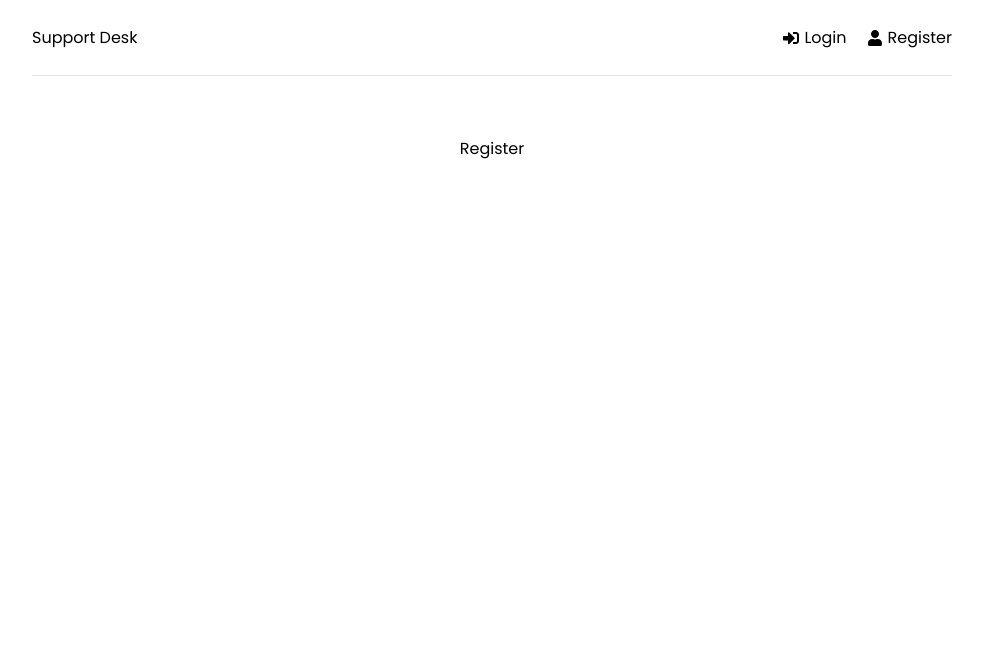
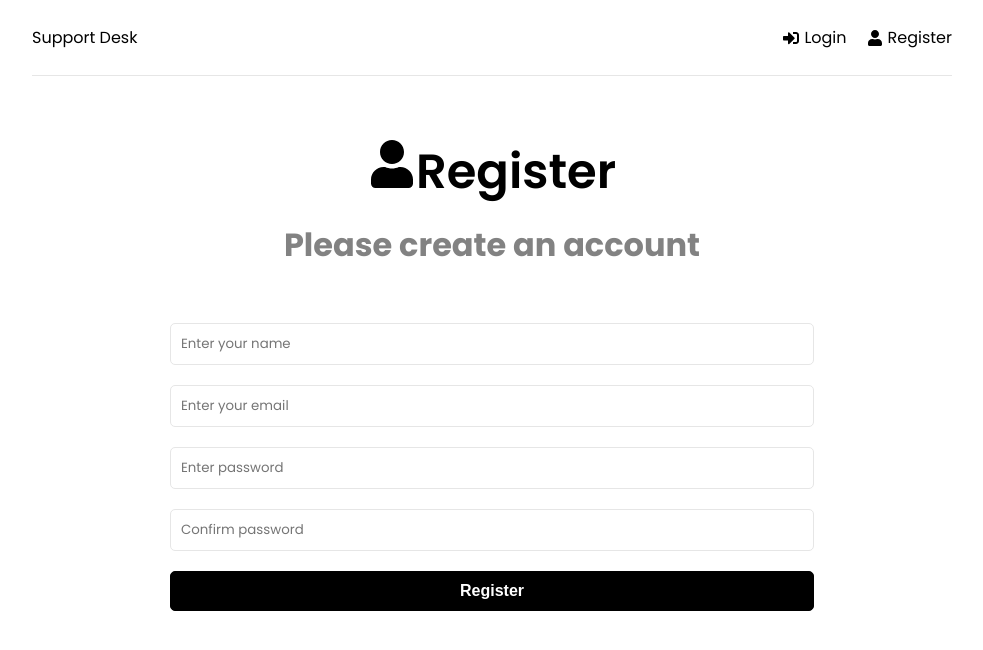
Before and after one commit to vsredshift/support-desk, a React (Vite) app in the folder frontend/: page /register in a window 1280 px wide. Shown: the top 650 px of the page, without its empty margins (148-1131 px from the left). Built offline with nearby package versions, Linux system fonts and the light colour scheme.

Commit message:
add home, login and register ui

```diff
--- a/frontend/src/App.jsx
+++ b/frontend/src/App.jsx
@@ -1,4 +1,6 @@
 import { BrowserRouter as Router, Routes, Route } from "react-router-dom";
+import {ToastContainer} from "react-toastify";
+import "react-toastify/ReactToastify.css";
 import Header from "./components/Header";
 import Home from "./pages/Home";
 import Login from "./pages/Login";
@@ -17,6 +19,7 @@
           </Routes>
         </div>
       </Router>
+      <ToastContainer />
     </>
   );
 }
--- a/frontend/src/pages/Home.jsx
+++ b/frontend/src/pages/Home.jsx
@@ -1,9 +1,23 @@
-import React from 'react'
+import { FaQuestionCircle, FaTicketAlt } from "react-icons/fa";
+import { Link } from "react-router-dom";
 
 function Home() {
   return (
-    <div>Home</div>
-  )
+    <>
+      <section className="heading">
+        <h1>What do you need help with?</h1>
+        <p>Please choose an option from below</p>
+      </section>
+
+      <Link to="/new-ticket" className="btn btn-reverse btn-block">
+        <FaQuestionCircle /> Create New ticket
+      </Link>
+
+      <Link to="/tickets" className="btn btn-block">
+        <FaTicketAlt /> View my tickets
+      </Link>
+    </>
+  );
 }
 
-export default Home
+export default Home;
--- a/frontend/src/pages/Login.jsx
+++ b/frontend/src/pages/Login.jsx
@@ -1,9 +1,69 @@
-import React from 'react'
+import { useState } from "react";
+import { FaSignInAlt } from "react-icons/fa";
+import { toast } from "react-toastify";
 
 function Login() {
+  const [formData, setFormData] = useState({
+    email: "",
+    password: "",
+  });
+
+  const { email, password } = formData;
+
+  const onSubmit = (e) => {
+    e.preventDefault();
+  };
+
+  const onChange = (e) => {
+    setFormData((prevState) => ({
+      ...prevState,
+      [e.target.name]: e.target.value,
+    }));
+  };
+
   return (
-    <div>Login</div>
-  )
+    <>
+      <section className="heading">
+        <h1>
+          <FaSignInAlt />
+          Login
+        </h1>
+        <p>Please login to get support</p>
+      </section>
+
+      <section className="form">
+        <form onSubmit={onSubmit}>
+          <div className="form-group">
+            <input
+              type="email"
+              name="email"
+              id="email"
+              className="form-control"
+              value={email}
+              placeholder="Enter your email"
+              onChange={onChange}
+              required
+            />
+          </div>
+          <div className="form-group">
+            <input
+              type="password"
+              name="password"
+              id="password"
+              className="form-control"
+              value={password}
+              placeholder="Enter password"
+              onChange={onChange}
+              required
+            />
+          </div>
+          <div className="form-group">
+            <button className="btn btn-block">Login</button>
+          </div>
+        </form>
+      </section>
+    </>
+  );
 }
 
-export default Login
+export default Login;
--- a/frontend/src/pages/Register.jsx
+++ b/frontend/src/pages/Register.jsx
@@ -1,9 +1,97 @@
-import React from 'react'
+import { useState } from "react";
+import { FaUser } from "react-icons/fa";
+import { toast } from "react-toastify";
 
 function Register() {
+  const [formData, setFormData] = useState({
+    name: "",
+    email: "",
+    password: "",
+    password2: "",
+  });
+
+  const { name, email, password, password2 } = formData;
+
+  const onSubmit = (e) => {
+    e.preventDefault();
+
+    if (password !== password2) toast.error("Passwords do not match");
+  };
+
+  const onChange = (e) => {
+    setFormData((prevState) => ({
+      ...prevState,
+      [e.target.name]: e.target.value,
+    }));
+  };
+
   return (
-    <div>Register</div>
-  )
+    <>
+      <section className="heading">
+        <h1>
+          <FaUser />
+          Register
+        </h1>
+        <p>Please create an account</p>
+      </section>
+
+      <section className="form">
+        <form onSubmit={onSubmit}>
+          <div className="form-group">
+            <input
+              type="text"
+              name="name"
+              id="name"
+              className="form-control"
+              value={name}
+              placeholder="Enter your name"
+              onChange={onChange}
+              required
+            />
+          </div>
+          <div className="form-group">
+            <input
+              type="email"
+              name="email"
+              id="email"
+              className="form-control"
+              value={email}
+              placeholder="Enter your email"
+              onChange={onChange}
+              required
+            />
+          </div>
+          <div className="form-group">
+            <input
+              type="password"
+              name="password"
+              id="password"
+              className="form-control"
+              value={password}
+              placeholder="Enter password"
+              onChange={onChange}
+              required
+            />
+          </div>
+          <div className="form-group">
+            <input
+              type="password"
+              name="password2"
+              id="password2"
+              className="form-control"
+              value={password2}
+              placeholder="Confirm password"
+              onChange={onChange}
+              required
+            />
+          </div>
+          <div className="form-group">
+            <button className="btn btn-block">Register</button>
+          </div>
+        </form>
+      </section>
+    </>
+  );
 }
 
-export default Register
+export default Register;
```
